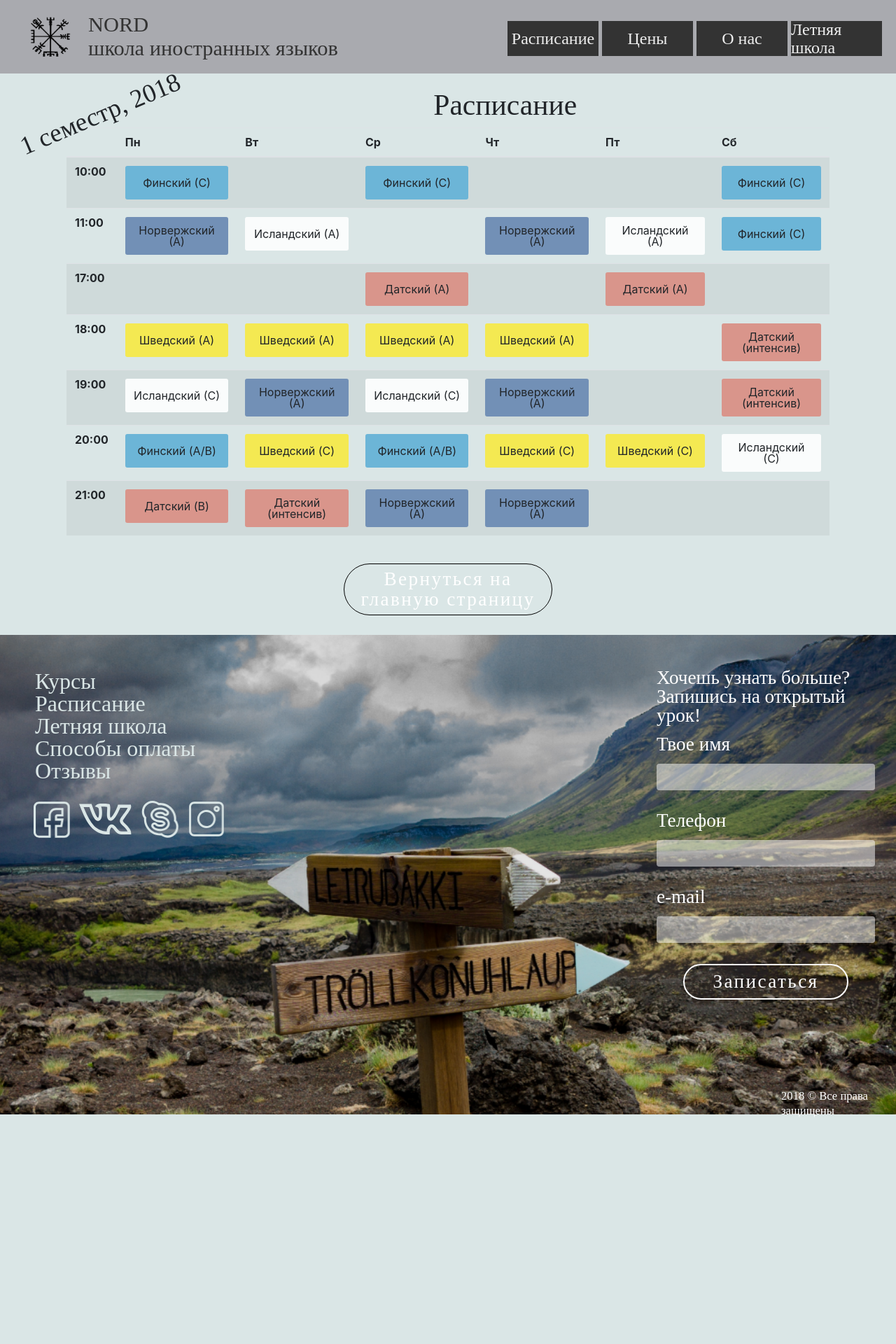
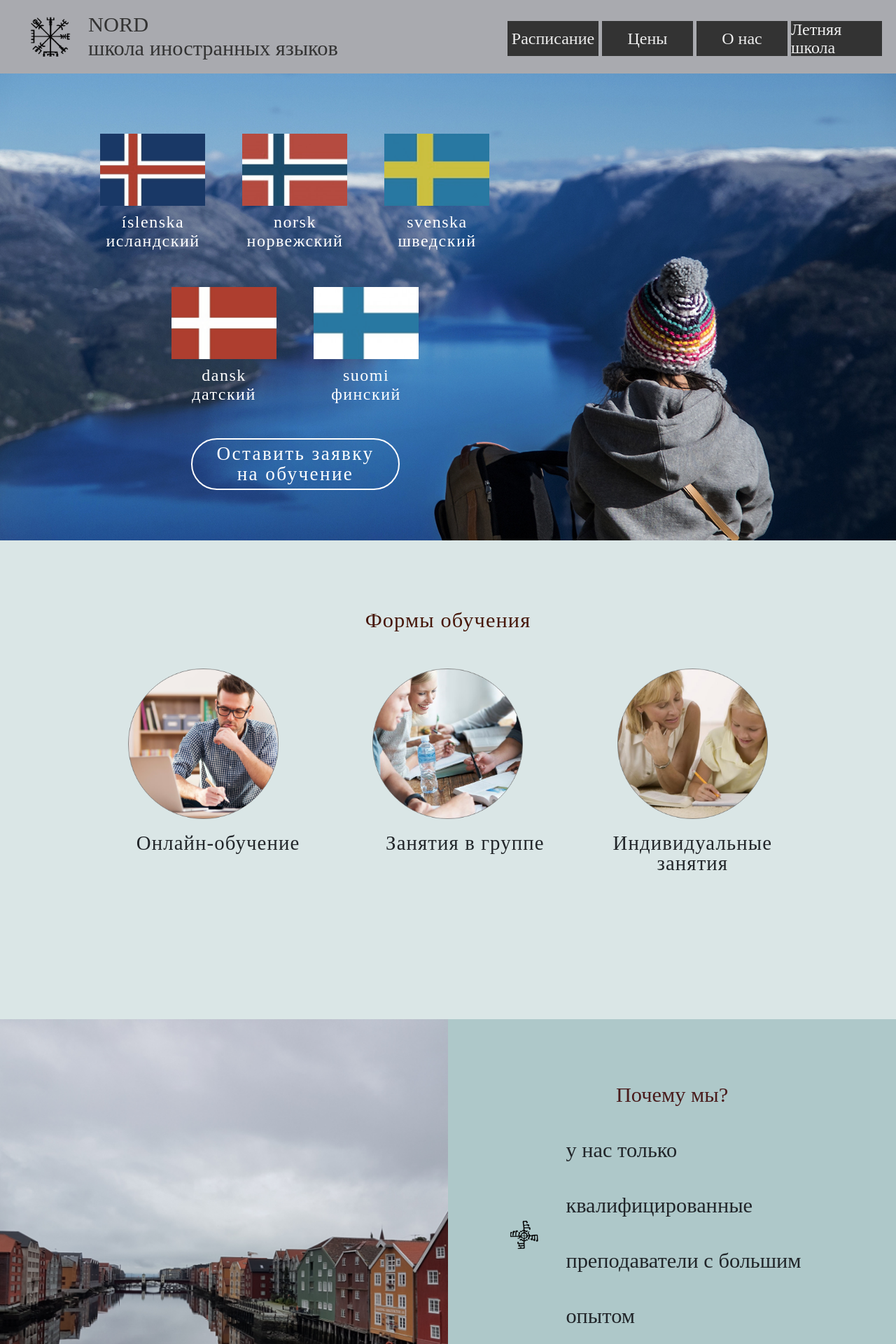
Before and after one commit to Sisilisko/my-app-second-page, a React (Create React App) app: page / in a window 1280 px wide. Shown: the top 1920 px of the page at 70% size. Before the commit the page ends 1596 px from the top, so only its background shows below. Built offline with nearby package versions, Linux system fonts and the light colour scheme.

Commit message:
linkdoesntwork

```diff
--- a/package.json
+++ b/package.json
@@ -6,6 +6,7 @@
     "react": "^16.6.0",
     "react-dom": "^16.6.0",
     "react-image": "^1.5.1",
+    "react-router-dom": "^4.3.1",
     "react-scripts": "2.0.5"
   },
   "scripts": {
--- a/src/App.css
+++ b/src/App.css
@@ -114,7 +114,7 @@ table {
 .slider{
     width: 100%;
     height: 667px;
-    background-image:url(http://localhost:3000/img/blue-schnee-sky.jpg);
+    background-image:url(./img/blue-schnee-sky.jpg);
     background-position-y: -87px;
     background-repeat:no-repeat;
     background-position: center;
@@ -153,7 +153,7 @@ table {
     transform: scale(1.1);
 }
 .island-flag{
-    background-image: url(http://localhost:3000/img/island-flag-hover.png);
+    background-image: url(img/island-flag-hover.png);
     width: 150px;
     height: 103px;
     background-position: center;
@@ -161,7 +161,7 @@ table {
     margin-bottom: 10px;
 }
 .island-flag:hover{
-    background-image: url(http://localhost:3000/img/island-flag.png);
+    background-image: url(img/island-flag.png);
     width: 150px;
     height: 103px;
     background-position: center;
@@ -169,7 +169,7 @@ table {
     margin-bottom: 10px;
 }
 .norway-flag{
-    background-image: url(http://localhost:3000/img/norway-flag-hover.png);
+    background-image: url(img/norway-flag-hover.png);
     width: 150px;
     height: 103px;
     background-position: center;
@@ -177,7 +177,7 @@ table {
     margin-bottom: 10px;
 }
 .norway-flag:hover{
-    background-image: url(http://localhost:3000/img/norway-flag.png);
+    background-image: url(img/norway-flag.png);
     width: 150px;
     height: 103px;
     background-position: center;
@@ -185,7 +185,7 @@ table {
     margin-bottom: 10px;
 }
 .swiden-flag{
-    background-image: url(http://localhost:3000/img/swiden-flag-hover.png);
+    background-image: url(img/swiden-flag-hover.png);
     width: 150px;
     height: 103px;
     background-position: center;
@@ -193,7 +193,7 @@ table {
     margin-bottom: 10px;
 }
 .swiden-flag:hover{
-    background-image: url(http://localhost:3000/img/swiden-flag.png);
+    background-image: url(img/swiden-flag.png);
     width: 150px;
     height: 103px;
     background-position: center;
@@ -201,7 +201,7 @@ table {
     margin-bottom: 10px;
 }
 .denmark-flag{
-    background-image: url(http://localhost:3000/img/denmark-flag-hover.png);
+    background-image: url(img/denmark-flag-hover.png);
     width: 150px;
     height: 103px;
     background-position: center;
@@ -209,7 +209,7 @@ table {
     margin-bottom: 10px;
 }
 .denmark-flag:hover{
-    background-image: url(http://localhost:3000/img/denmark-flag.png);
+    background-image: url(img/denmark-flag.png);
     width: 150px;
     height: 103px;
     background-position: center;
@@ -217,7 +217,7 @@ table {
     margin-bottom: 10px;
 }
 .suomi-flag{
-    background-image: url(http://localhost:3000/img/suomi-flag-hover.png);
+    background-image: url(img/suomi-flag-hover.png);
     width: 150px;
     height: 103px;
     background-position: center;
@@ -225,7 +225,7 @@ table {
     margin-bottom: 10px;
 }
 .suomi-flag:hover{
-    background-image: url(http://localhost:3000/img/suomi-flag.png);
+    background-image: url(img/suomi-flag.png);
     width: 150px;
     height: 103px;
     background-position: center;
--- a/src/App.js
+++ b/src/App.js
@@ -1,10 +1,10 @@
 import React, { Component } from 'react';
 import './bootstrap.css';
 import './App.css';
-import Header from "./components/header/header.js";
+import Header from "./components/header.js";
 import Schedule from "./components/schedule/schedule";
-import Button from "./components/button/button";
-import Footer from "./components/footer/footer";
+import Button from "./components/button";
+import Footer from "./components/footer";
 
 class App extends Component {
   render() {
--- /dev/null
+++ b/src/Home.js
@@ -0,0 +1,24 @@
+import React, { Component } from 'react';
+import Header from "./components/header.js";
+import Footer from "./components/footer";
+import Slider from "./components/slider";
+import Study_forms from "./components/study_forms";
+import Features from "./components/features";
+import Reviews from "./components/reviews"
+
+class Home extends Component {
+  render() {
+    return (
+        <div className="Home">
+            <Header />
+            <Slider />
+            <Study_forms />
+            <Features />
+            <Reviews />
+            <Footer />
+        </div>
+    );
+  }
+}
+
+export default Home;
--- /dev/null
+++ b/src/components/features.js
@@ -0,0 +1,43 @@
+import React from "react";
+import houses from "../img/houses.png";
+import sign1 from "../img/sign1.png";
+import sign2 from "../img/sign2.png";
+import sign3 from "../img/sign3.png";
+import sign4 from "../img/sign4.png";
+
+
+class Features extends React.Component{
+    render(){
+        return(
+            <div className="features">
+            <img src={houses} className="img-features" />
+            <div className="pluses">
+                <div className="row">
+                    <div className="col-sm">
+                        Почему мы?
+                    </div>
+                </div>
+                <div className="row">
+                    <div className="col-2"><img src={sign1} /></div>
+                    <div className="col-10">у  нас только квалифицированные преподаватели с большим опытом</div>
+                </div>
+                <div className="row">
+                    <div className="col-2"><img src={sign2} /></div>
+                    <div className="col-10">уютные аудитории расположены в центре города</div>
+                </div>
+                <div className="row">
+                    <div className="col-2"><img src={sign3} /></div>
+                    <div className="col-10">подготовка к экзаменам на получение гражданства</div>
+                </div>
+                <div className="row">
+                    <div className="col-2"><img src={sign4} /></div>
+                    <div className="col-10">ежегодное закрепление полученных знаний в летних школах</div>
+                </div>
+            <a href="https://trello.com/b/N4dpxK7T/level-up-web-dev-grey-team" className="knowledge-botton">Узнать больше о школе</a>
+            </div>
+        </div>
+        );
+    }
+}
+
+export default Features;
--- a/src/components/header/header.js
+++ b/src/components/header.js
@@ -1,5 +1,6 @@
 import React from "react";
-import Logo from "../../img/logo.png";
+import Logo from "../img/logo.png";
+import {Link} from "react-router-dom"
 
 class Header extends React.Component{
     render(){
@@ -12,7 +13,7 @@ class Header extends React.Component{
                 <div className="name">NORD<br />школа иностранных языков</div>
             </div>
             <nav className="nav">
-                <a href="#" className="schedule">Расписание</a>
+                <Link to="/schedule" className="/schedule">Расписание</Link>
                 <a href="#" className="paying">Цены</a>
                 <a href="#" className="info">О нас</a>
                 <a href="#" className="signin">Летняя школа</a>
--- /dev/null
+++ b/src/components/reviews.js
@@ -0,0 +1,48 @@
+import React from "react";
+import photo1 from "../img/photo-1.png";
+import photo2 from "../img/photo-2.png";
+import photo3 from "../img/photo-3.png";
+import left from "../img/left.png";
+import right from "../img/right.png";
+
+class Reviews extends React.Component{
+    render(){
+        return(
+            <div className="reviews">
+    <div className="students-rev">
+        <div className="row">
+            <div className="main-line">Отзывы</div>
+        </div>
+        <div className="row">
+            <div className="col-3">
+                <div className="photo">
+                    <img src={photo1} alt="" />
+                    <p>Lorem ipsum dolor sit amet, consectetur adipiscing elit. Praesent arcu orci, cursus condimentum efficitur et, bibendum sit amet elit. Fusce commodo mi dapibus libero mattis consectetur.</p>
+                </div>
+            </div>
+            <div className="col-1">
+                <img src={left} alt="" />
+            </div>
+            <div className="col-4">
+                <div className="photo">
+                    <img src={photo2} alt="" />
+                    <p>Lorem ipsum dolor sit amet, consectetur adipiscing elit. Praesent arcu orci, cursus condimentum efficitur et, bibendum sit amet elit. Fusce commodo mi dapibus libero mattis consectetur.</p>
+                </div>
+            </div>
+            <div className="col-1">
+                <img src={right} alt="" />
+            </div>
+            <div className="col-3">
+                <div className="photo">
+                    <img src={photo3} alt="" />
+                    <p>Lorem ipsum dolor sit amet, consectetur adipiscing elit. Praesent arcu orci, cursus condimentum efficitur et, bibendum sit amet elit. Fusce commodo mi dapibus libero mattis consectetur.</p>
+                </div>
+            </div>
+        </div>
+    </div>
+</div>
+        );
+    }
+}
+
+export default Reviews;
--- /dev/null
+++ b/src/components/slider.js
@@ -0,0 +1,20 @@
+import React from "react";
+
+class Slider extends React.Component{
+    render(){
+        return(
+        <div className="slider">
+            <div className="languages">
+                <div classNameName="island"><a href=""><div className="island-flag"></div>íslenska<br />исландский</a></div>
+                <div className="norway"><a href=""><div className="norway-flag"></div>norsk<br />норвежский</a></div>
+                <div className="swiden"><a href=""><div className="swiden-flag"></div>svenska<br />шведский</a></div>
+                <div className="denmark"><a href=""><div className="denmark-flag"></div>dansk<br />датский</a></div>
+                <div className="suomi"><a href=""><div className="suomi-flag"></div>suomi<br />финский</a></div>
+            </div>
+        <a className="responce-button" id="responce-btn">Оставить заявку<br />на обучение</a>
+        </div>
+        );
+    }
+}
+
+export default Slider;
--- /dev/null
+++ b/src/components/study_forms.js
@@ -0,0 +1,30 @@
+import React from "react";
+import online from "../img/online.png";
+import group from "../img/group.png";
+import individ from "../img/individ.png"
+
+class Study_forms extends React.Component{
+    render(){
+        return(
+            <div className="studyng-forms">
+            <div className="content">
+                <div className="top-line">Формы обучения</div>
+                <div className="grid-itm">
+                    <img src={online} className="grid-img" />
+                    <div className="grid-cont">Онлайн-обучение</div>
+                </div>
+                <div className="grid-itm">
+                        <img src={group} className="grid-img" />
+                        <div className="grid-cont">Занятия в группе</div>
+                </div>
+                <div className="grid-itm">
+                        <img src={individ} className="grid-img" />
+                        <div className="grid-cont">Индивидуальные занятия</div>
+                </div>
+            </div>
+       </div>
+        );
+    }
+}
+
+export default Study_forms;
--- a/src/index.js
+++ b/src/index.js
@@ -2,9 +2,20 @@ import React from 'react';
 import ReactDOM from 'react-dom';
 import './index.css';
 import App from './App';
+import Home from './Home';
 import * as serviceWorker from './serviceWorker';
+import { BrowserRouter as Router, Route, Link, Switch } from "react-router-dom";
 
-ReactDOM.render(<App />, document.getElementById('root'));
+const Rout = function(){
+    return(<Router>
+        <Switch>
+            <Route Link to="/" exact component={Home} />
+            <Route Link to="/schedule" component={App} />
+        </Switch>
+    </Router>);
+};
+
+ReactDOM.render(<Rout />, document.getElementById('root'));
 
 // If you want your app to work offline and load faster, you can change
 // unregister() to register() below. Note this comes with some pitfalls.
```
Also changed, not shown: src/components/button.js (renamed from src/components/button/button.js), src/components/footer.js (renamed from src/components/footer/footer.js), 1 other file (tests, documents, lock files or other folders).
